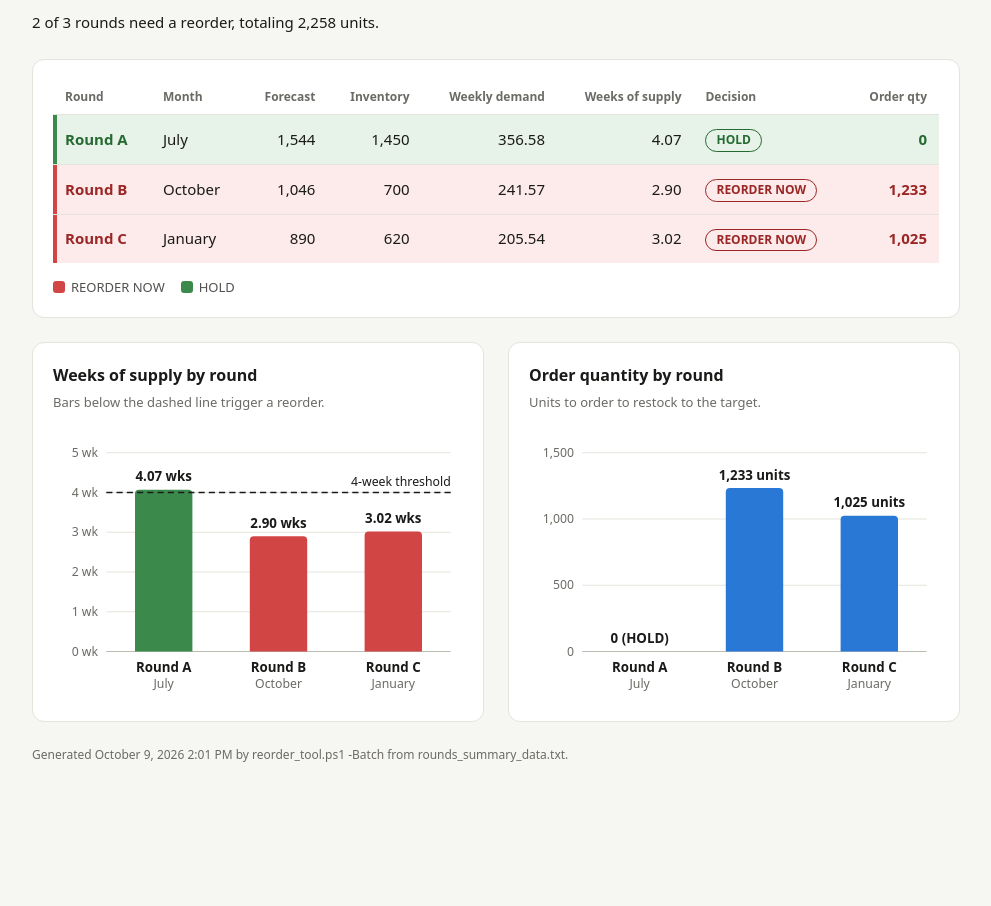
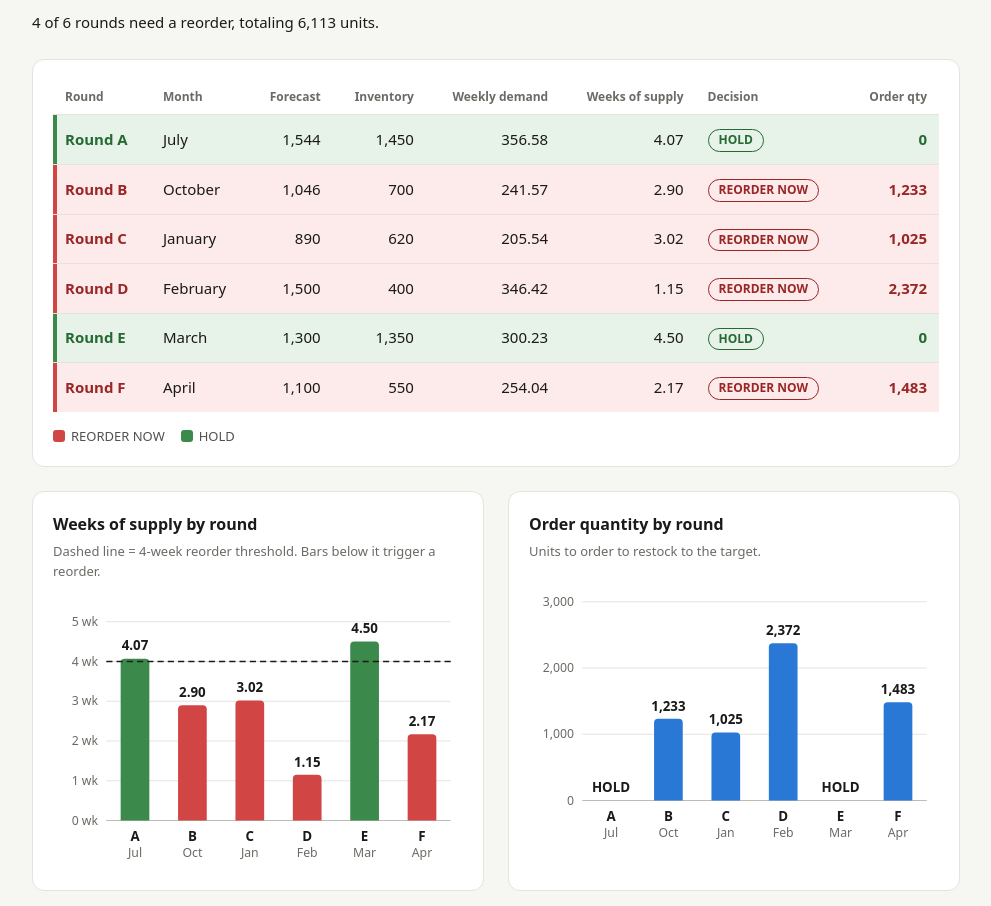
Before and after one commit to kennivory/frostbitedashboard, a plain HTML site: page index.html in a window 1280 px wide. Shown: the part 145-1051 px from the top of the page, without its empty margins (144-1135 px from the left). Before the commit the page ends 958 px from the top, so only its background shows below. Drawn offline with Linux system fonts and the light colour scheme.

Commit message:
Add files via upload

```diff
--- a/index.html
+++ b/index.html
@@ -93,7 +93,7 @@ footer{margin-top:24px;font-size:12px;color:var(--muted)}
     <figure class="card">
       <figcaption>
         <h2>Weeks of supply by round</h2>
-        <p>Bars below the dashed line trigger a reorder.</p>
+        <p>Dashed line = <span id="thrCap"></span>-week reorder threshold. Bars below it trigger a reorder.</p>
       </figcaption>
       <svg id="wosChart" role="img" aria-label="Weeks of supply for each round compared with the reorder threshold"></svg>
     </figure>
@@ -109,7 +109,7 @@ footer{margin-top:24px;font-size:12px;color:var(--muted)}
   <footer id="foot"></footer>
 </main>
 
-<script id="data" type="application/json">{"rounds":[{"round":"A","month":"July","forecast":1544,"inventory":1450,"weekly":356.58,"wos":4.07,"target":2852.66,"decision":"HOLD","qty":0},{"round":"B","month":"October","forecast":1046,"inventory":700,"weekly":241.57,"wos":2.9,"target":1932.56,"decision":"REORDER NOW","qty":1233},{"round":"C","month":"January","forecast":890,"inventory":620,"weekly":205.54,"wos":3.02,"target":1644.34,"decision":"REORDER NOW","qty":1025}],"config":{"weeksPerMonth":4.33,"lead":3,"safety":1,"threshold":4,"target":8,"generated":"October 9, 2026 2:01 PM","source":"rounds_summary_data.txt"}}</script>
+<script id="data" type="application/json">{"rounds":[{"round":"A","month":"July","forecast":1544,"inventory":1450,"weekly":356.58,"wos":4.07,"target":2852.66,"decision":"HOLD","qty":0},{"round":"B","month":"October","forecast":1046,"inventory":700,"weekly":241.57,"wos":2.9,"target":1932.56,"decision":"REORDER NOW","qty":1233},{"round":"C","month":"January","forecast":890,"inventory":620,"weekly":205.54,"wos":3.02,"target":1644.34,"decision":"REORDER NOW","qty":1025},{"round":"D","month":"February","forecast":1500,"inventory":400,"weekly":346.42,"wos":1.15,"target":2771.36,"decision":"REORDER NOW","qty":2372},{"round":"E","month":"March","forecast":1300,"inventory":1350,"weekly":300.23,"wos":4.5,"target":2401.85,"decision":"HOLD","qty":0},{"round":"F","month":"April","forecast":1100,"inventory":550,"weekly":254.04,"wos":2.17,"target":2032.33,"decision":"REORDER NOW","qty":1483}],"config":{"weeksPerMonth":4.33,"lead":3,"safety":1,"threshold":4,"target":8,"generated":"October 9, 2026 2:05 PM","source":"rounds_summary_data.txt"}}</script>
 <script>
 const { rounds, config } = JSON.parse(document.getElementById('data').textContent);
 const NS = 'http://www.w3.org/2000/svg';
@@ -118,7 +118,7 @@ const fmt2 = n => n.toLocaleString('en-US', { minimumFractionDigits: 2, maximumF
 const isReorder = r => r.decision === 'REORDER NOW';
 
 for (const [id, v] of [['wpm', config.weeksPerMonth], ['thr', config.threshold], ['lead', config.lead],
-                        ['safety', config.safety], ['tgt', config.target]]) {
+                        ['safety', config.safety], ['tgt', config.target], ['thrCap', config.threshold]]) {
   document.getElementById(id).textContent = v;
 }
 
@@ -176,21 +176,22 @@ function barChart(svg, { values, max, step, tickFmt, barClass, valueText, tip, t
   }
 
   const band = pw / values.length, bw = Math.min(64, band * 0.5);
+  const compact = band < 75;   // with many rounds, shorten labels so neighbors don't collide
   values.forEach((v, i) => {
     const cx = m.l + band * i + band / 2;
     if (v > 0) {
       const bar = add(svg, 'path', { d: barPath(cx - bw / 2, y(v), bw, y(0) - y(v), 4), class: barClass(i) });
       add(bar, 'title', {}, tip(i));
     }
-    add(svg, 'text', { x: cx, y: y(v) - 8, 'text-anchor': 'middle', class: 'val' }, valueText(i));
-    add(svg, 'text', { x: cx, y: H - m.b + 20, 'text-anchor': 'middle', class: 'xl' }, 'Round ' + rounds[i].round);
-    add(svg, 'text', { x: cx, y: H - m.b + 36, 'text-anchor': 'middle', class: 'tick' }, rounds[i].month);
+    add(svg, 'text', { x: cx, y: y(v) - 8, 'text-anchor': 'middle', class: 'val' }, valueText(i, compact));
+    add(svg, 'text', { x: cx, y: H - m.b + 20, 'text-anchor': 'middle', class: 'xl' },
+      (compact ? '' : 'Round ') + rounds[i].round);
+    add(svg, 'text', { x: cx, y: H - m.b + 36, 'text-anchor': 'middle', class: 'tick' },
+      compact ? rounds[i].month.slice(0, 3) : rounds[i].month);
   });
 
   if (threshold != null) {
     add(svg, 'line', { x1: m.l, x2: W - m.r, y1: y(threshold), y2: y(threshold), class: 'thresh' });
-    add(svg, 'text', { x: W - m.r, y: y(threshold) - 6, 'text-anchor': 'end', class: 'thresh-lbl' },
-      `${threshold}-week threshold`);
   }
 }
 
@@ -201,7 +202,7 @@ barChart(document.getElementById('wosChart'), {
   step: 1,
   tickFmt: v => v + ' wk',
   barClass: i => isReorder(rounds[i]) ? 'bar-reorder' : 'bar-hold',
-  valueText: i => fmt2(wos[i]) + ' wks',
+  valueText: (i, compact) => fmt2(wos[i]) + (compact ? '' : ' wks'),
   tip: i => `Round ${rounds[i].round} (${rounds[i].month}): ${fmt2(wos[i])} weeks of supply, ${rounds[i].decision}`,
   threshold: config.threshold
 });
@@ -214,7 +215,7 @@ barChart(document.getElementById('qtyChart'), {
   step: qStep,
   tickFmt: fmt0,
   barClass: () => 'bar-qty',
-  valueText: i => qty[i] > 0 ? fmt0(qty[i]) + ' units' : '0 (HOLD)',
+  valueText: (i, compact) => qty[i] > 0 ? fmt0(qty[i]) + (compact ? '' : ' units') : (compact ? 'HOLD' : '0 (HOLD)'),
   tip: i => `Round ${rounds[i].round} (${rounds[i].month}): order ${fmt0(qty[i])} units`
 });
 
```
